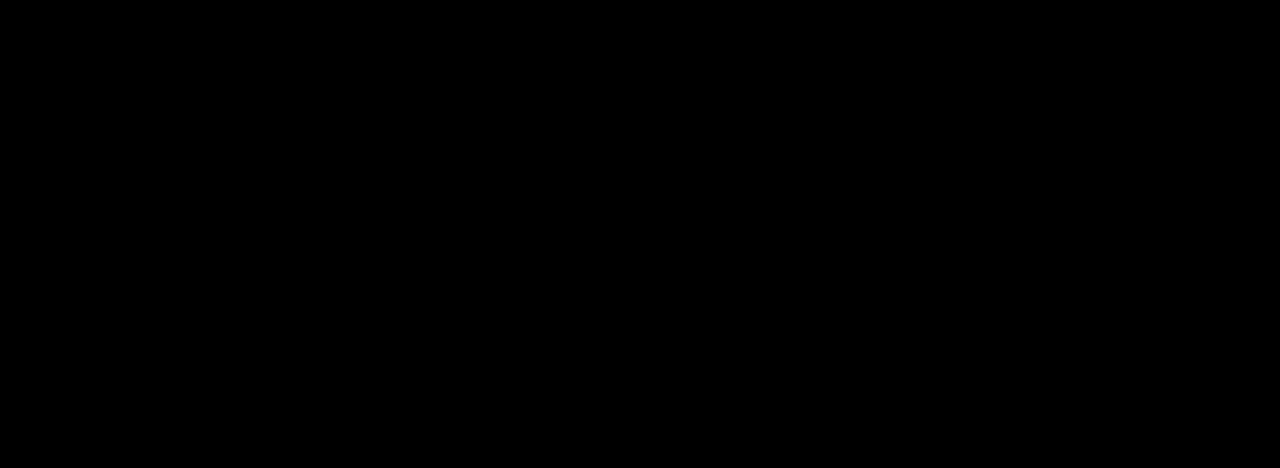
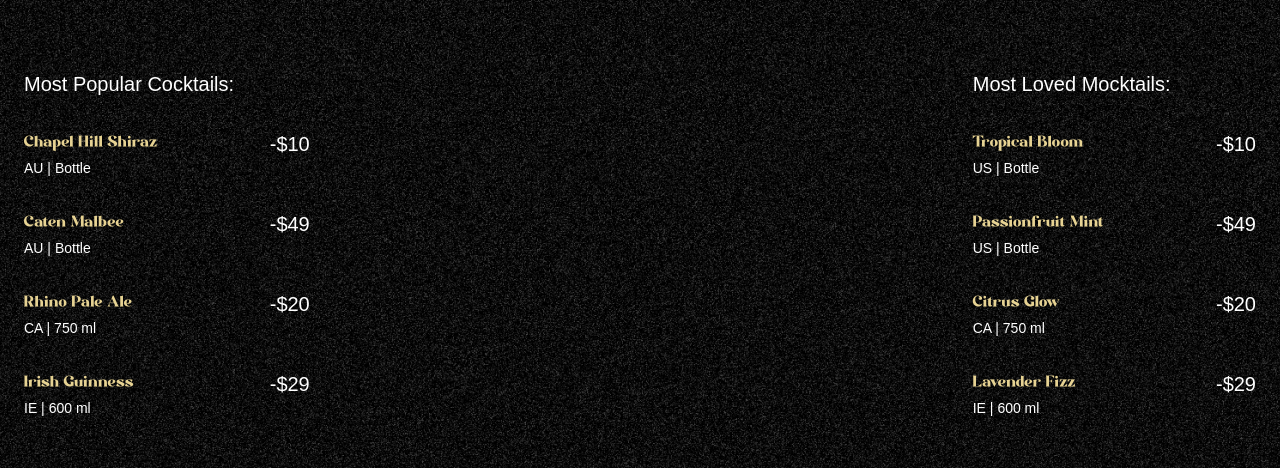
Before and after one commit to Shrajan-RS/cocktails_landing_page, a React (Vite) app: page / in a window 1280 px wide. Shown: the part 890-1358 px from the top of the page. Built offline with nearby package versions, Linux system fonts and the light colour scheme; a web font is replaced by a local one.

Commit message:
implemented cocktails section

```diff
--- a/constants/index.js
+++ b/constants/index.js
@@ -21,13 +21,13 @@
   {
     name: "Chapel Hill Shiraz",
     country: "AU",
-	detail: "Battle",
+    detail: "Bottle",
     price: "$10",
   },
   {
     name: "Caten Malbee",
     country: "AU",
-	detail: "Battle",
+    detail: "Bottle",
     price: "$49",
   },
   {
@@ -48,13 +48,13 @@
   {
     name: "Tropical Bloom",
     country: "US",
-	detail: "Battle",
+    detail: "Bottle",
     price: "$10",
   },
   {
     name: "Passionfruit Mint",
     country: "US",
-	detail: "Battle",
+    detail: "Bottle",
     price: "$49",
   },
   {
--- a/src/App.jsx
+++ b/src/App.jsx
@@ -2,15 +2,16 @@
 import { ScrollTrigger, SplitText } from "gsap/all"; //plugins for this project
 import Navbar from "./components/Navbar";
 import Hero from "./components/Hero";
+import Cocktails from "./components/Cocktails";
 
 gsap.registerPlugin(ScrollTrigger, SplitText); //we are registering this so we can use it anywhere from the project folder
 
 const App = () => {
   return (
-    <main >
-      <Navbar/>
-      <Hero/>
-      <div className="h-dvh bg-black"></div>
+    <main>
+      <Navbar />
+      <Hero />
+      <Cocktails />
     </main>
   );
 };
--- /dev/null
+++ b/src/components/Cocktails.jsx
@@ -0,0 +1,80 @@
+import { useGSAP } from "@gsap/react";
+import { cocktailLists, mockTailLists } from "../../constants";
+import gsap from "gsap";
+
+const Cocktails = () => {
+  useGSAP(() => {
+    const leafTimeline = gsap.timeline({
+      scrollTrigger: {
+        trigger: "#cocktails",
+        start: "top 30%",
+        end: "bottom 80%",
+        scrub: true,
+      },
+    });
+
+    //adding animation to the leafs
+    leafTimeline
+      .from("#c-left-leaf", {
+        x: -100,
+        y: 100,
+      })
+
+      .from("#c-right-leaf", {
+        x: 100,
+        y: 100,
+      });
+  });
+
+  return (
+    <section id="cocktails" className="noisy">
+      <img src="/images/cocktail-left-leaf.png" alt="l-leaf" id="c-left-leaf" />
+
+      <img
+        src="/images/cocktail-right-leaf.png"
+        alt="r-leaf"
+        id="c-right-leaf"
+      />
+
+      <div className="list px-6">
+        <div className="popular">
+          <h2 className="capitalize">most popular cocktails:</h2>
+
+          <ul>
+            {cocktailLists.map(({ name, country, price, detail }) => (
+              <li key={name}>
+                <div className="md:me-28">
+                  <h3>{name}</h3>
+                  <p>
+                    {country} | {detail}
+                  </p>
+                </div>
+                <span>-{price}</span>
+              </li>
+            ))}
+          </ul>
+        </div>
+
+        <div className="loved">
+          <h2 className="capitalize">most loved mocktails:</h2>
+
+          <ul>
+            {mockTailLists.map(({ name, country, price, detail }) => (
+              <li key={name}>
+                <div className="me-28">
+                  <h3>{name}</h3>
+                  <p>
+                    {country} | {detail}
+                  </p>
+                </div>
+                <span>-{price}</span>
+              </li>
+            ))}
+          </ul>
+        </div>
+      </div>
+    </section>
+  );
+};
+
+export default Cocktails;
```
Lines whose indentation alone changed are shown as unchanged.
